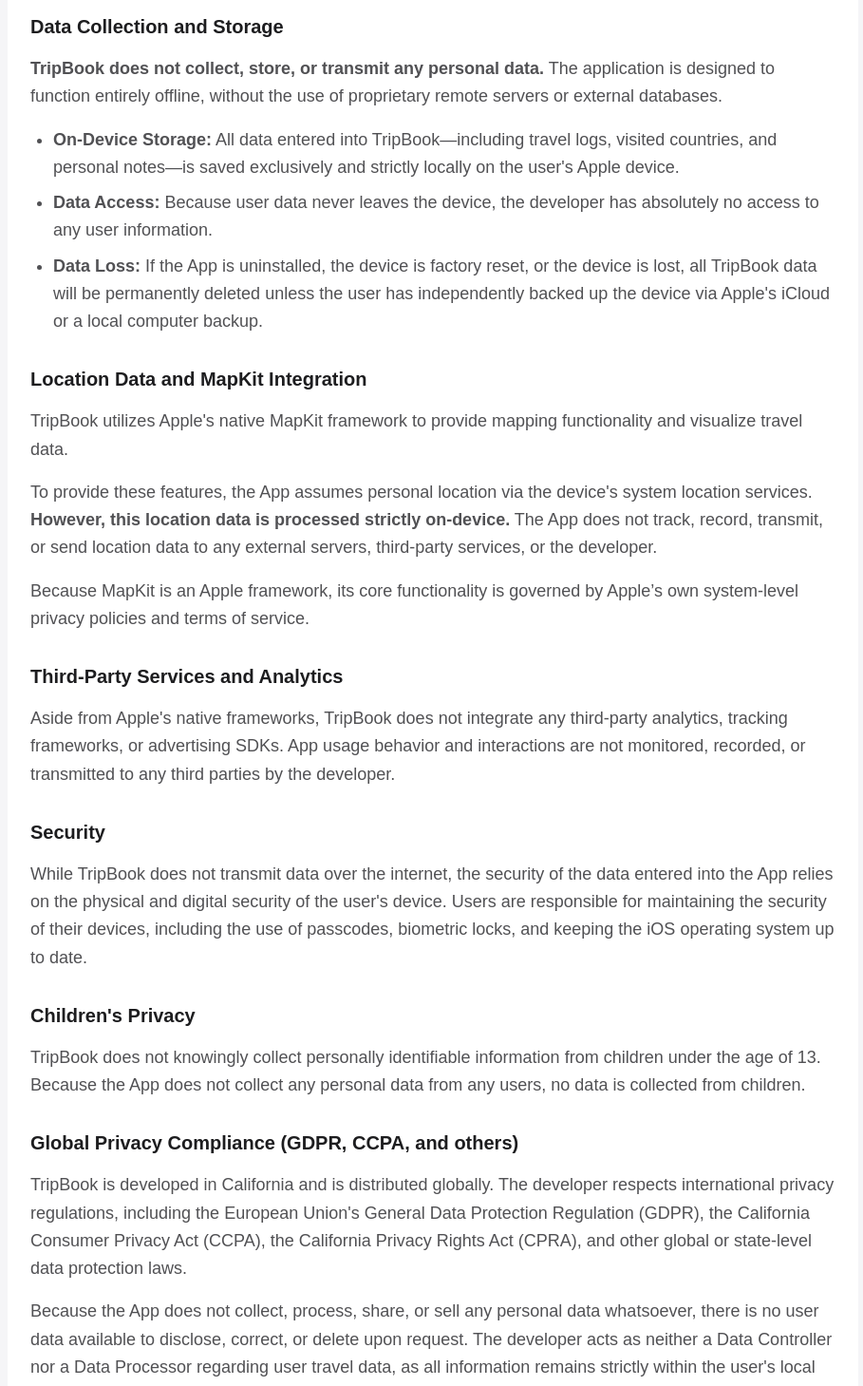
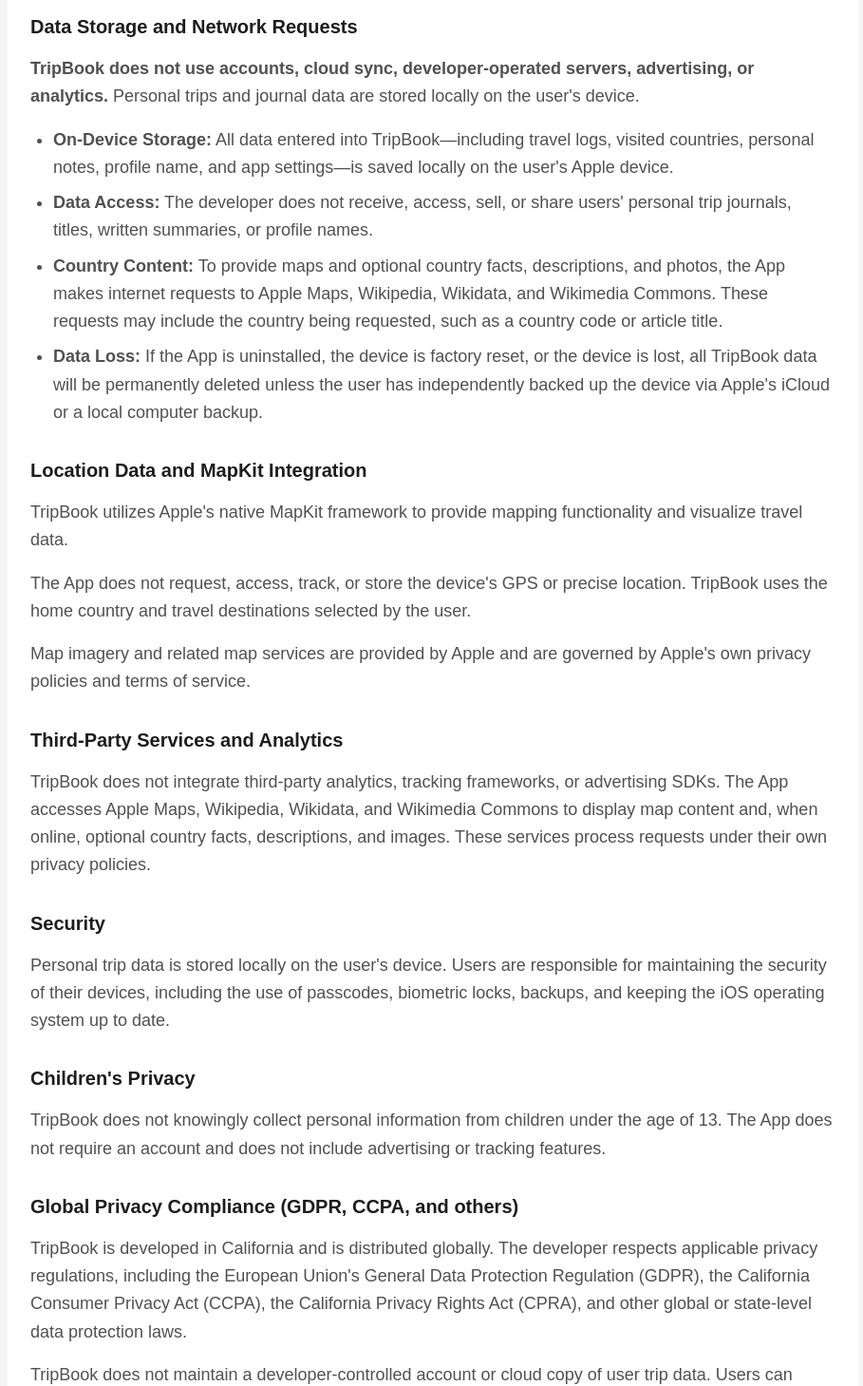
Before and after one commit to divinewton/appsbydivi.com, a Next.js app: page /tripbook/privacy in a window 1280 px wide. Shown: the part 440-1899 px from the top of the page at 95% size, without its empty margins (184-1093 px from the left). Built offline with nearby package versions, Linux system fonts and the light colour scheme.

Commit message:
Refresh TripBook landing content
Update the homepage messaging for TripBook, add the new cover image and app icon, and revise the privacy policy to reflect local storage plus the app's map and country-content network requests.

```diff
--- a/app/page.tsx
+++ b/app/page.tsx
@@ -8,18 +8,11 @@
       <main className="px-6 pb-12 sm:px-10">
         <section className="mx-auto flex max-w-6xl flex-col items-center py-14 text-center sm:py-20">
           <h1 className="text-4xl font-semibold tracking-tight text-[#1d1d1f] sm:text-6xl">
-            Thoughtfully Designed <br /> iOS Experiences
+            Thoughtfully Designed <br /> Native Experiences
           </h1>
-          <h2 className="mt-5 text-2xl font-semibold tracking-tight text-[#1d1d1f] sm:mx-10 sm:text-3xl">
-            In Development
-          </h2>
-          <Button
-            href="https://www.divinewton.com/"
-            target="_blank"
-            className="mt-5"
-          >
-            More on divinewton.com
-          </Button>
+          <span className="mt-5 inline-flex items-center rounded-full bg-[#1d1d1f]/5 border border-[#1d1d1f]/10 px-5 py-2.5 text-sm font-semibold text-[#1d1d1f]/80">
+            Coming Soon to iOS
+          </span>
         </section>
 
         <section className="mx-auto mt-14 flex w-full max-w-6xl flex-col gap-6">
@@ -40,9 +33,20 @@
               </div>
 
               <div className="flex flex-col justify-center p-6 sm:p-8">
-                <h3 className="text-2xl font-semibold tracking-tight text-[#1d1d1f] sm:text-3xl">
-                  {card.title}
-                </h3>
+                <div className="flex items-center gap-3">
+                  {card.iconSrc && (
+                    <Image
+                      src={card.iconSrc}
+                      alt={`${card.title} Icon`}
+                      width={36}
+                      height={36}
+                      className="rounded-[22%] border border-black/5"
+                    />
+                  )}
+                  <h3 className="text-2xl font-semibold tracking-tight text-[#1d1d1f] sm:text-3xl">
+                    {card.title}
+                  </h3>
+                </div>
                 <p className="mt-3 max-w-2xl text-base leading-relaxed text-[#868589] sm:text-lg">
                   {card.description}
                 </p>
--- a/app/tripbook/privacy/page.tsx
+++ b/app/tripbook/privacy/page.tsx
@@ -6,41 +6,42 @@
           Privacy Policy
         </h1>
         <p className="mt-3 text-lg text-[#868589]">
-          <strong>Last Updated:</strong> April 22, 2026
+          <strong>Last Updated:</strong> August 4, 2026
         </p>
 
         <div className="card mt-6 w-full rounded-2xl p-6 text-lg leading-relaxed text-[#515154] focus:outline-none">
-          <p>This Privacy Policy governs the use of the TripBook iOS application ("the App"), developed by Divianadin Newton. User privacy is a fundamental priority. This policy outlines the guidelines regarding the collection, use, and handling of information when utilizing the App.</p>
+          <p>This Privacy Policy governs the use of the TripBook iOS application ("the App"), developed by Divianadin Newton. User privacy is a fundamental priority. This policy outlines how information is stored and handled when using the App.</p>
 
           <p className="mt-4">By choosing to use TripBook, users agree to the terms outlined in this Privacy Policy.</p>
 
           <hr className="my-8 border-gray-200" />
 
-          <h3 className="mt-8 text-xl font-semibold text-[#1d1d1f]">Data Collection and Storage</h3>
-          <p className="mt-4"><strong>TripBook does not collect, store, or transmit any personal data.</strong> The application is designed to function entirely offline, without the use of proprietary remote servers or external databases.</p>
+          <h3 className="mt-8 text-xl font-semibold text-[#1d1d1f]">Data Storage and Network Requests</h3>
+          <p className="mt-4"><strong>TripBook does not use accounts, cloud sync, developer-operated servers, advertising, or analytics.</strong> Personal trips and journal data are stored locally on the user's device.</p>
           <ul className="mt-4 list-outside list-disc space-y-2 pl-6">
-              <li><strong>On-Device Storage:</strong> All data entered into TripBook—including travel logs, visited countries, and personal notes—is saved exclusively and strictly locally on the user's Apple device.</li>
-              <li><strong>Data Access:</strong> Because user data never leaves the device, the developer has absolutely no access to any user information.</li>
+              <li><strong>On-Device Storage:</strong> All data entered into TripBook—including travel logs, visited countries, personal notes, profile name, and app settings—is saved locally on the user's Apple device.</li>
+              <li><strong>Data Access:</strong> The developer does not receive, access, sell, or share users' personal trip journals, titles, written summaries, or profile names.</li>
+              <li><strong>Country Content:</strong> To provide maps and optional country facts, descriptions, and photos, the App makes internet requests to Apple Maps, Wikipedia, Wikidata, and Wikimedia Commons. These requests may include the country being requested, such as a country code or article title.</li>
               <li><strong>Data Loss:</strong> If the App is uninstalled, the device is factory reset, or the device is lost, all TripBook data will be permanently deleted unless the user has independently backed up the device via Apple's iCloud or a local computer backup.</li>
           </ul>
 
           <h3 className="mt-8 text-xl font-semibold text-[#1d1d1f]">Location Data and MapKit Integration</h3>
           <p className="mt-4">TripBook utilizes Apple's native MapKit framework to provide mapping functionality and visualize travel data.</p>
-          <p className="mt-4">To provide these features, the App assumes personal location via the device's system location services. <strong>However, this location data is processed strictly on-device.</strong> The App does not track, record, transmit, or send location data to any external servers, third-party services, or the developer.</p>
-          <p className="mt-4">Because MapKit is an Apple framework, its core functionality is governed by Apple’s own system-level privacy policies and terms of service.</p>
+          <p className="mt-4">The App does not request, access, track, or store the device's GPS or precise location. TripBook uses the home country and travel destinations selected by the user.</p>
+          <p className="mt-4">Map imagery and related map services are provided by Apple and are governed by Apple's own privacy policies and terms of service.</p>
 
           <h3 className="mt-8 text-xl font-semibold text-[#1d1d1f]">Third-Party Services and Analytics</h3>
-          <p className="mt-4">Aside from Apple's native frameworks, TripBook does not integrate any third-party analytics, tracking frameworks, or advertising SDKs. App usage behavior and interactions are not monitored, recorded, or transmitted to any third parties by the developer.</p>
+          <p className="mt-4">TripBook does not integrate third-party analytics, tracking frameworks, or advertising SDKs. The App accesses Apple Maps, Wikipedia, Wikidata, and Wikimedia Commons to display map content and, when online, optional country facts, descriptions, and images. These services process requests under their own privacy policies.</p>
 
           <h3 className="mt-8 text-xl font-semibold text-[#1d1d1f]">Security</h3>
-          <p className="mt-4">While TripBook does not transmit data over the internet, the security of the data entered into the App relies on the physical and digital security of the user's device. Users are responsible for maintaining the security of their devices, including the use of passcodes, biometric locks, and keeping the iOS operating system up to date.</p>
+          <p className="mt-4">Personal trip data is stored locally on the user's device. Users are responsible for maintaining the security of their devices, including the use of passcodes, biometric locks, backups, and keeping the iOS operating system up to date.</p>
 
           <h3 className="mt-8 text-xl font-semibold text-[#1d1d1f]">Children's Privacy</h3>
-          <p className="mt-4">TripBook does not knowingly collect personally identifiable information from children under the age of 13. Because the App does not collect any personal data from any users, no data is collected from children.</p>
+          <p className="mt-4">TripBook does not knowingly collect personal information from children under the age of 13. The App does not require an account and does not include advertising or tracking features.</p>
 
           <h3 className="mt-8 text-xl font-semibold text-[#1d1d1f]">Global Privacy Compliance (GDPR, CCPA, and others)</h3>
-          <p className="mt-4">TripBook is developed in California and is distributed globally. The developer respects international privacy regulations, including the European Union's General Data Protection Regulation (GDPR), the California Consumer Privacy Act (CCPA), the California Privacy Rights Act (CPRA), and other global or state-level data protection laws.</p>
-          <p className="mt-4">Because the App does not collect, process, share, or sell any personal data whatsoever, there is no user data available to disclose, correct, or delete upon request. The developer acts as neither a Data Controller nor a Data Processor regarding user travel data, as all information remains strictly within the user's local control.</p>
+          <p className="mt-4">TripBook is developed in California and is distributed globally. The developer respects applicable privacy regulations, including the European Union's General Data Protection Regulation (GDPR), the California Consumer Privacy Act (CCPA), the California Privacy Rights Act (CPRA), and other global or state-level data protection laws.</p>
+          <p className="mt-4">TripBook does not maintain a developer-controlled account or cloud copy of user trip data. Users can delete all local app data using the Reset App option in Settings or by uninstalling the App. Cached country content can be removed using Clear App Cache.</p>
 
           <h3 className="mt-8 text-xl font-semibold text-[#1d1d1f]">Limitation of Liability</h3>
           <p className="mt-4">TripBook is provided on an "as is" and "as available" basis without any warranties of any kind, either expressed or implied.</p>
--- a/lib/config/appCards.ts
+++ b/lib/config/appCards.ts
@@ -4,10 +4,11 @@
   new AppCard(
     1,
     "TripBook: Country Tracker",
-    "An iOS app to map your memories and track your global progress.",
-    "/tripbook.png",
+    "A beautiful, private space to document your journey across the globe, turning your past adventures into a stunning visual atlas.",
+    "/tripbook-cover.png",
     "TripBook iOS app screenshots",
     "/tripbook",
+    "/tripbook-icon.svg",
   ),
   new AppCard(
     2,
--- a/lib/models/AppCard.ts
+++ b/lib/models/AppCard.ts
@@ -6,6 +6,7 @@
     public readonly imageSrc: string,
     public readonly imageAlt: string,
     public readonly href?: string,
+    public readonly iconSrc?: string,
   ) {}
 
   get isAvailable(): boolean {
```
Also changed, not shown: public/tripbook-cover.png (added).
